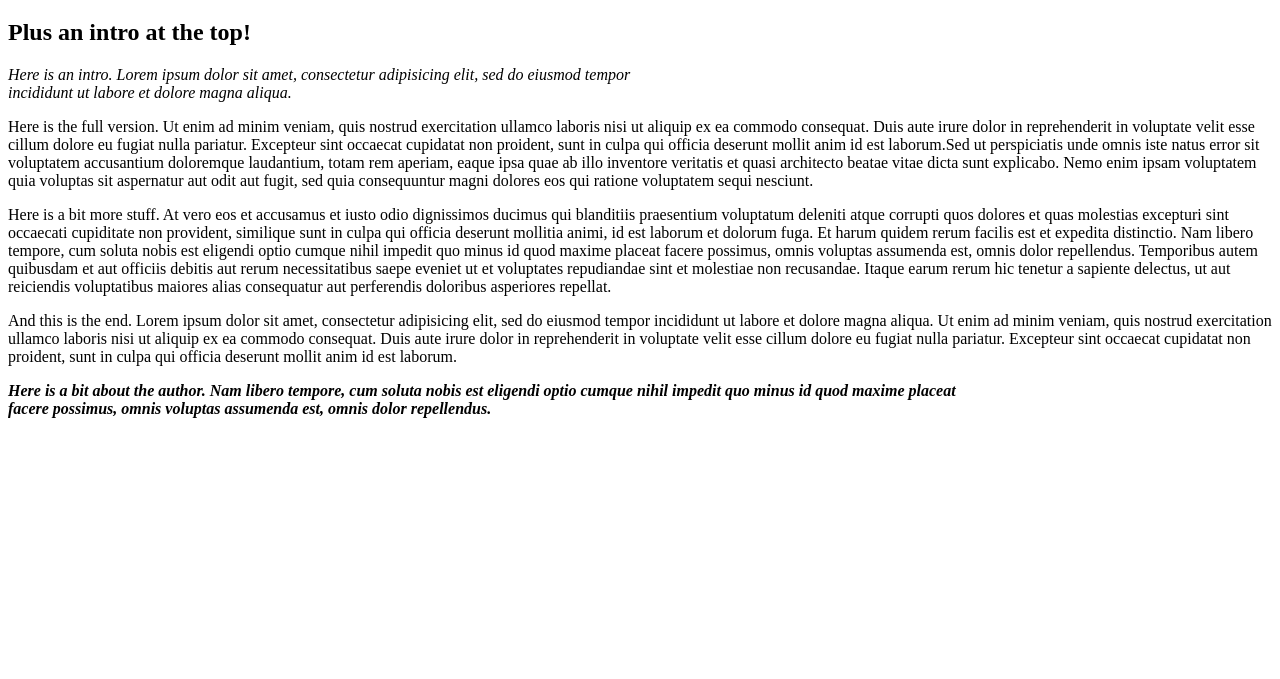
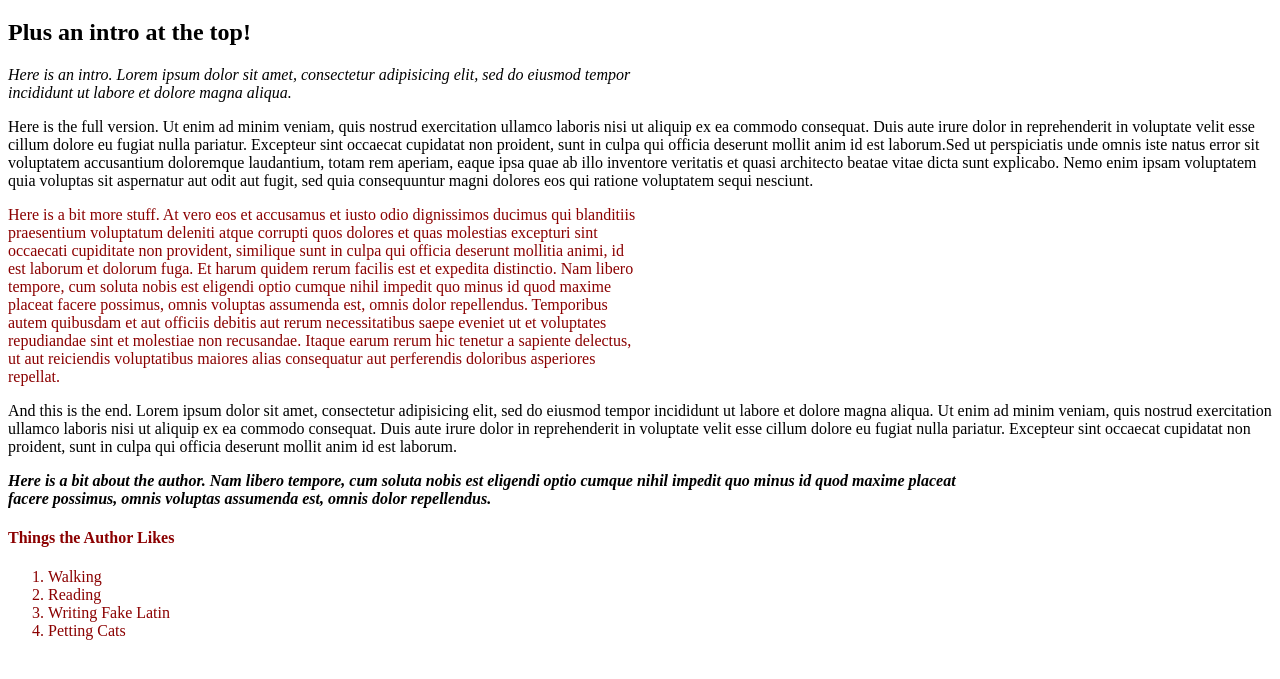
Before and after one commit to jasminealee/paragraphs-of-text-, a plain HTML site: page index.html in a window 1280 px wide. Shown: the part 61-740 px from the top of the page. Drawn offline with Linux system fonts and the light colour scheme.

Commit message:
add important class and styling

```diff
--- a/css/styles.css
+++ b/css/styles.css
@@ -8,3 +8,9 @@ p.author {
   font-style: italic;
   font-weight: bold;
 }
+
+.important {
+  width: 50%;
+  font-style: normal;
+  color: darkred;
+}
--- a/index.html
+++ b/index.html
@@ -14,11 +14,19 @@
 
       <p>Here is the full version. Ut enim ad minim veniam, quis nostrud exercitation ullamco laboris nisi ut aliquip ex ea commodo consequat. Duis aute irure dolor in reprehenderit in voluptate velit esse cillum dolore eu fugiat nulla pariatur. Excepteur sint occaecat cupidatat non proident, sunt in culpa qui officia deserunt mollit anim id est laborum.Sed ut perspiciatis unde omnis iste natus error sit voluptatem accusantium doloremque laudantium, totam rem aperiam, eaque ipsa quae ab illo inventore veritatis et quasi architecto beatae vitae dicta sunt explicabo. Nemo enim ipsam voluptatem quia voluptas sit aspernatur aut odit aut fugit, sed quia consequuntur magni dolores eos qui ratione voluptatem sequi nesciunt.</p>
 
-      <p>Here is a bit more stuff. At vero eos et accusamus et iusto odio dignissimos ducimus qui blanditiis praesentium voluptatum deleniti atque corrupti quos dolores et quas molestias excepturi sint occaecati cupiditate non provident, similique sunt in culpa qui officia deserunt mollitia animi, id est laborum et dolorum fuga. Et harum quidem rerum facilis est et expedita distinctio. Nam libero tempore, cum soluta nobis est eligendi optio cumque nihil impedit quo minus id quod maxime placeat facere possimus, omnis voluptas assumenda est, omnis dolor repellendus. Temporibus autem quibusdam et aut officiis debitis aut rerum necessitatibus saepe eveniet ut et voluptates repudiandae sint et molestiae non recusandae. Itaque earum rerum hic tenetur a sapiente delectus, ut aut reiciendis voluptatibus maiores alias consequatur aut perferendis doloribus asperiores repellat.</p>
+      <p class="important">Here is a bit more stuff. At vero eos et accusamus et iusto odio dignissimos ducimus qui blanditiis praesentium voluptatum deleniti atque corrupti quos dolores et quas molestias excepturi sint occaecati cupiditate non provident, similique sunt in culpa qui officia deserunt mollitia animi, id est laborum et dolorum fuga. Et harum quidem rerum facilis est et expedita distinctio. Nam libero tempore, cum soluta nobis est eligendi optio cumque nihil impedit quo minus id quod maxime placeat facere possimus, omnis voluptas assumenda est, omnis dolor repellendus. Temporibus autem quibusdam et aut officiis debitis aut rerum necessitatibus saepe eveniet ut et voluptates repudiandae sint et molestiae non recusandae. Itaque earum rerum hic tenetur a sapiente delectus, ut aut reiciendis voluptatibus maiores alias consequatur aut perferendis doloribus asperiores repellat.</p>
 
       <p>And this is the end. Lorem ipsum dolor sit amet, consectetur adipisicing elit, sed do eiusmod tempor incididunt ut labore et dolore magna aliqua. Ut enim ad minim veniam, quis nostrud exercitation ullamco laboris nisi ut aliquip ex ea commodo consequat. Duis aute irure dolor in reprehenderit in voluptate velit esse cillum dolore eu fugiat nulla pariatur. Excepteur sint occaecat cupidatat non proident, sunt in culpa qui officia deserunt mollit anim id est laborum.</p>
 
       <p class="author">Here is a bit about the author. Nam libero tempore, cum soluta nobis est eligendi optio cumque nihil impedit quo minus id quod maxime placeat facere possimus, omnis voluptas assumenda est, omnis dolor repellendus.</p>
 
+      <h4 class="important">Things the Author Likes</h4>
+      <ol class="important">
+        <li>Walking</li>
+        <li>Reading</li>
+        <li>Writing Fake Latin</li>
+        <li>Petting Cats</li>
+      </ol>
+
     </body>
   </html>
```
